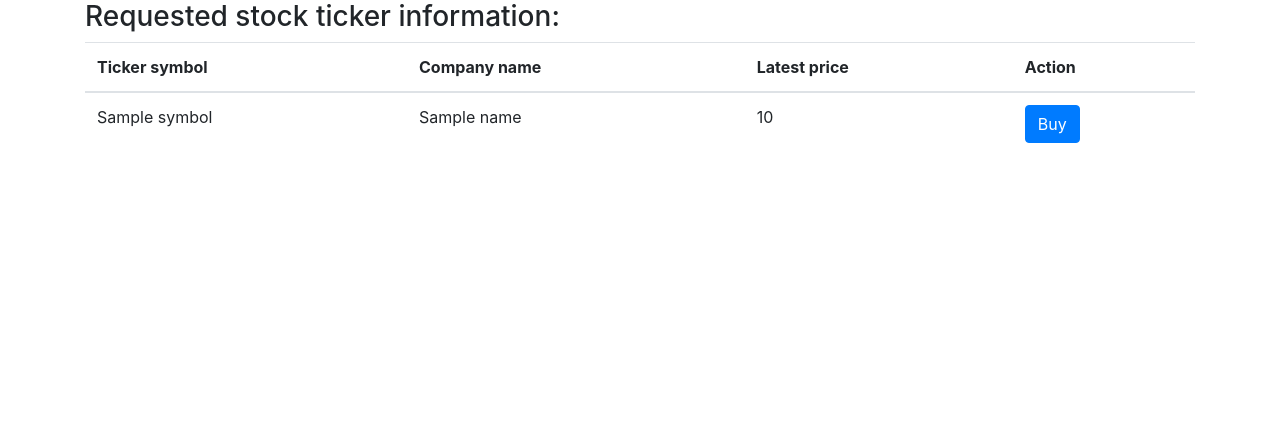
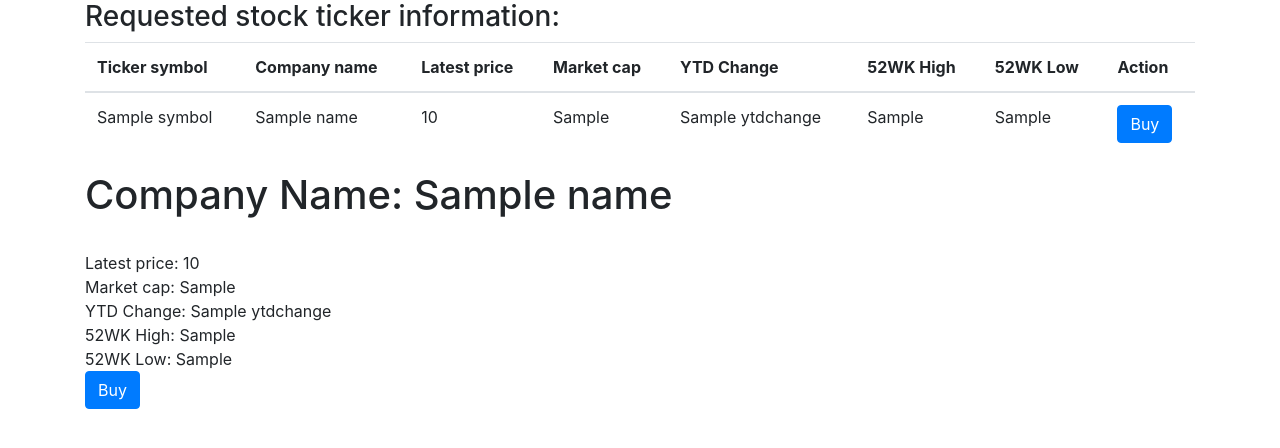
Before and after one commit to hamzaosman7891/Stockverse, a Flask app: template stock/templates/quote.html in a window 1280 px wide. Shown: the part 64-512 px from the top of the page. Run offline with Flask 2, Linux system fonts and the light colour scheme; the template is opened without the code that fills it: most values are stand-ins (such as "Sample title", 1, 10 or a date in 2020); some libraries are stand-ins or nearby versions.

Commit message:
Added more details to quote page

```diff
--- a/stock/help.py
+++ b/stock/help.py
@@ -35,7 +35,11 @@ def lookup(symbol):
         return {
             "name": quote["companyName"],
             "price": float(quote["latestPrice"]),
-            "symbol": quote["symbol"]
+            "symbol": quote["symbol"],
+            "marketCap": float(quote["marketCap"]),
+            "YTDChange": float(quote["ytdChange"]),
+            "WK52High": float(quote["week52High"]),
+            "WK52Low": float(quote["week52Low"])
             }
     except (KeyError, TypeError, ValueError):
         return None
--- a/stock/templates/base.html
+++ b/stock/templates/base.html
@@ -32,7 +32,7 @@
         <div class="navbar-nav">
           {% if session.user_id %}
           <ul class="navbar-nav mr-auto mt-2">
-            <a class="nav-item nav-link" id="home" href="/">Home</a>
+            <a class="nav-item nav-link" id="home" href="/">Stockverse</a>
             <a class="nav-item nav-link" id="logout" href="/quote">Quote</a>
             <a class="nav-item nav-link" id="home" href="/buy">Buy</a>
             <a class="nav-item nav-link" id="home" href="/sell">Sell</a>
--- a/stock/templates/quote.html
+++ b/stock/templates/quote.html
@@ -19,6 +19,10 @@
 	  <th>Ticker symbol</th>
 	  <th>Company name</th>
 	  <th>Latest price</th>
+	  <th>Market cap</th>
+	  <th>YTD Change</th>
+	  <th>52WK High</th>
+	  <th>52WK Low</th>
 	  <th>Action</th>
 	</tr>
   </thead>
@@ -28,6 +32,10 @@
 		  <td>{{ symbol }}</td>
 		  <td>{{ name }}</td>
 		  <td>{{ price }}</td>
+		  <td>{{ marketCap }}</td>
+		  <td>{{ YTDChange }}</td>
+		  <td>{{ WK52High }}</td>
+		  <td>{{ WK52Low }}</td>
 		  <td><a href= "{{ url_for('transactions.buy', symbol = symbol) }}" class="btn btn-primary"
 				 role="button" title="Buy stock">Buy</a>
 		  </td>
@@ -35,5 +43,16 @@
 
   </tbody>
 </table>
+
+<h1>Company Name: {{ name }}</h1><br>
+Latest price: {{ price }}<br/>
+Market cap: {{ marketCap }}<br/>
+YTD Change: {{ YTDChange }}<br/>
+52WK High: {{ WK52High }}<br/>
+52WK Low: {{ WK52Low }} <br/>
+<td><a href= "{{ url_for('transactions.buy', symbol = symbol) }}" class="btn btn-primary"
+	role="button" title="Buy stock">Buy</a><br/>
+
+
 {% endif %}
 {% endblock %}
--- a/stock/views.py
+++ b/stock/views.py
@@ -84,7 +84,7 @@ def quote():
             return redirect(url_for('views.quote'))
 
         # Redirect user to page with stock ticker(-s) info
-        return render_template("quote.html", symbol = quoteInfo["symbol"], name = quoteInfo["name"], price = usd(quoteInfo["price"]))
+        return render_template("quote.html", symbol = quoteInfo["symbol"], name = quoteInfo["name"], price = usd(quoteInfo["price"]), marketCap = usd(quoteInfo["marketCap"]), YTDChange = usd(quoteInfo["YTDChange"]), WK52High = usd(quoteInfo["WK52High"]), WK52Low = usd(quoteInfo["WK52Low"]))
     # User reached route via GET (as by clicking a link or via redirect)
     else:
         return render_template("quote.html" )
```
Also changed, not shown: stock/templates/quoted.html (deleted, +0 -29 lines).
